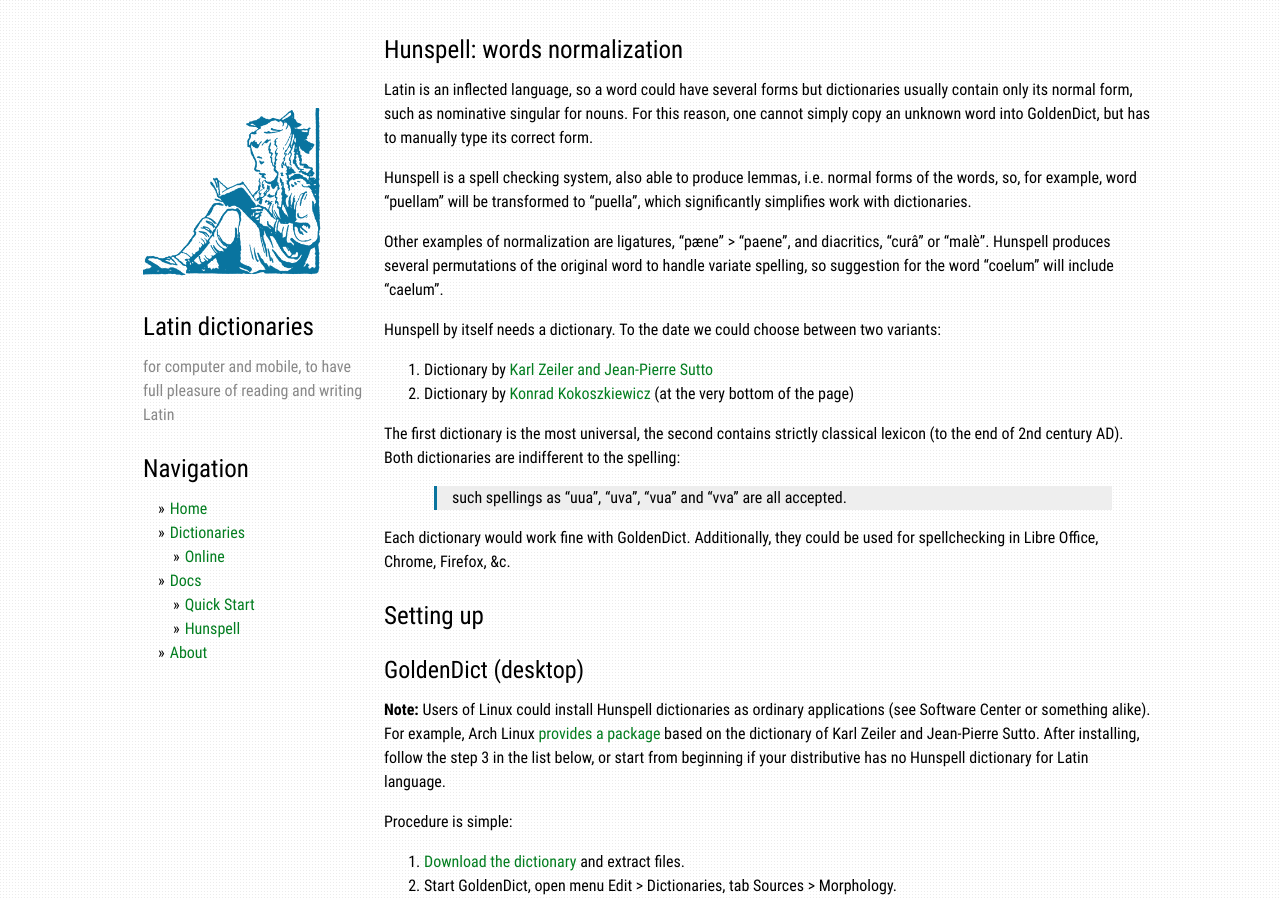
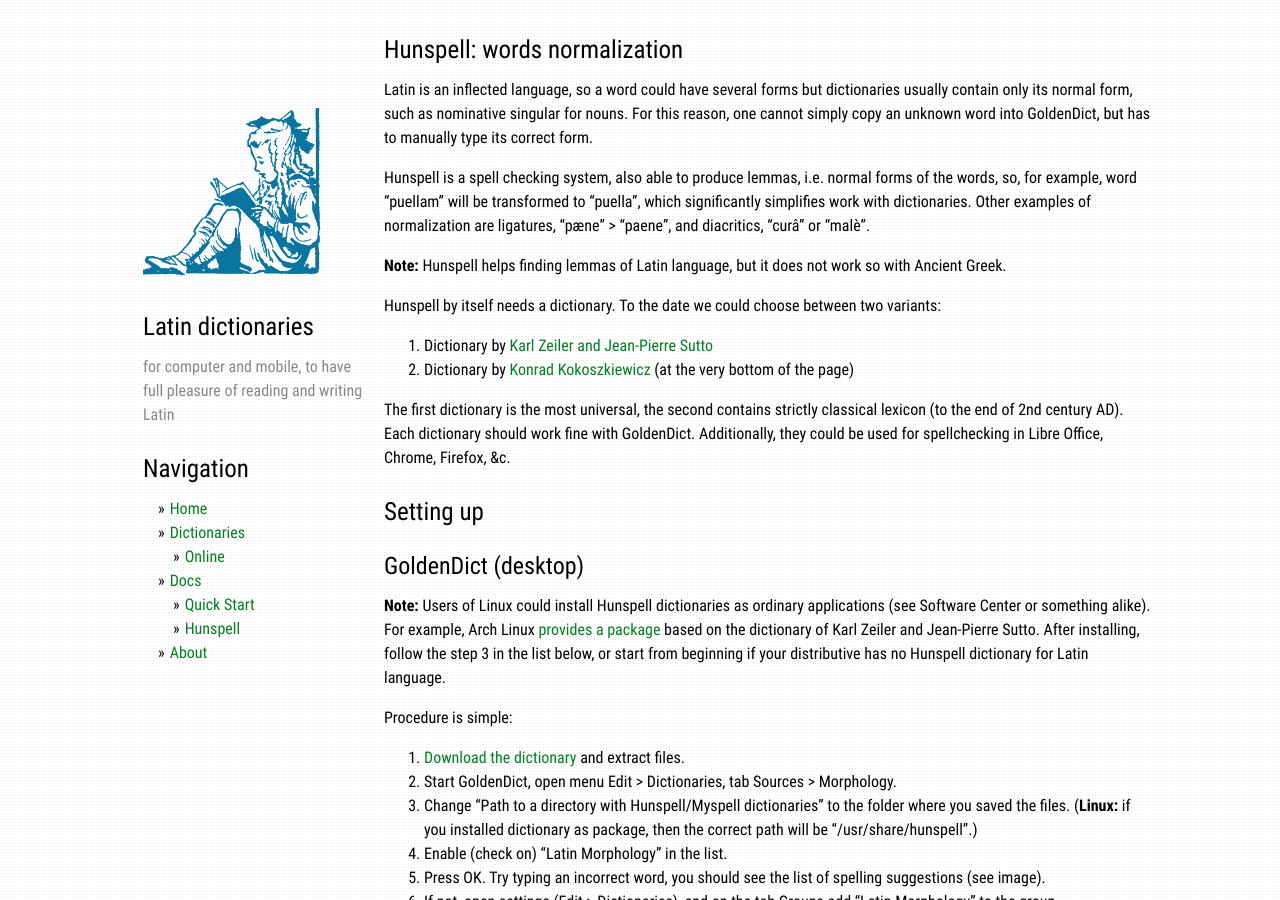
Before and after one commit to latin-dict/latin-dict.github.io, a Jekyll site: the page built from docs/hunspell.md, in a window 1280 px wide and 900 px high. Built offline with Jekyll 4.4.1, drawn with Linux system fonts in a browser that asks for light colours.

Commit message:
small documentation fixes

```diff
--- a/docs/hunspell.md
+++ b/docs/hunspell.md
@@ -7,20 +7,16 @@
 
 Latin is an inflected language, so a word could have several forms but dictionaries usually contain only its normal form, such as nominative singular for nouns. For this reason, one cannot simply copy an unknown word into GoldenDict, but has to manually type its correct form.
 
-Hunspell is a spell checking system, also able to produce lemmas, i.e. normal forms of the words, so, for example, word "puellam" will be transformed to "puella", which significantly simplifies work with dictionaries.
+Hunspell is a spell checking system, also able to produce lemmas, i.e. normal forms of the words, so, for example, word "puellam" will be transformed to "puella", which significantly simplifies work with dictionaries. Other examples of normalization are ligatures, "pæne" > "paene", and diacritics, "curâ" or "malè".
 
-Other examples of normalization are ligatures, "pæne" > "paene", and diacritics, "curâ" or "malè". Hunspell produces several permutations of the original word to handle variate spelling, so suggestion for the word "coelum" will include "caelum".
+**Note:** Hunspell helps finding lemmas of Latin language, but it does not work so with Ancient Greek.
 
 Hunspell by itself needs a dictionary. To the date we could choose between two variants:
 
 1. Dictionary by [Karl Zeiler and Jean-Pierre Sutto][1]
 1. Dictionary by [Konrad Kokoszkiewicz][2] (at the very bottom of the page)
 
-The first dictionary is the most universal, the second contains strictly classical lexicon (to the end of 2nd century AD). Both dictionaries are indifferent to the spelling:
-
-> such spellings as "uua", "uva", "vua" and "vva" are all accepted.
-
-Each dictionary would work fine with GoldenDict. Additionally, they could be used for spellchecking in Libre Office, Chrome, Firefox, &c.
+The first dictionary is the most universal, the second contains strictly classical lexicon (to the end of 2nd century AD). Each dictionary should work fine with GoldenDict. Additionally, they could be used for spellchecking in Libre Office, Chrome, Firefox, &c.
 
 
 # Setting up
```
Also changed, not shown: _dictionaries/Popma1865.md (+2 -2 lines), _dictionaries/Wagner1878.md (+1 -1 lines).
